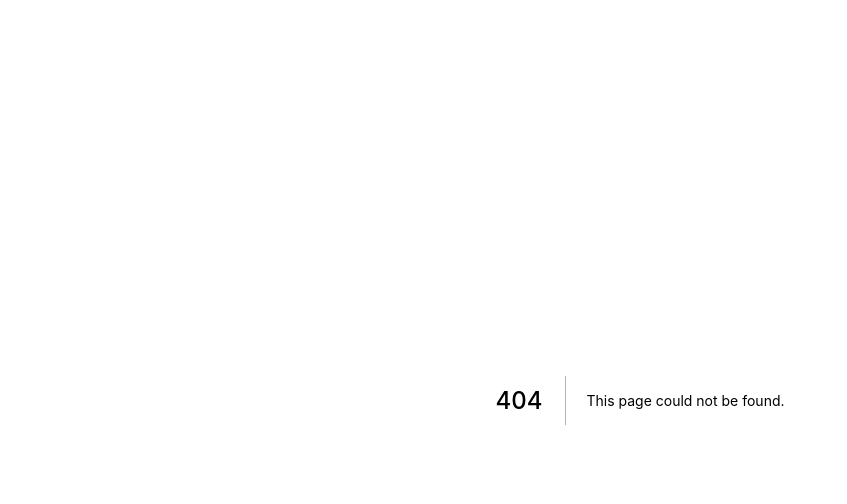
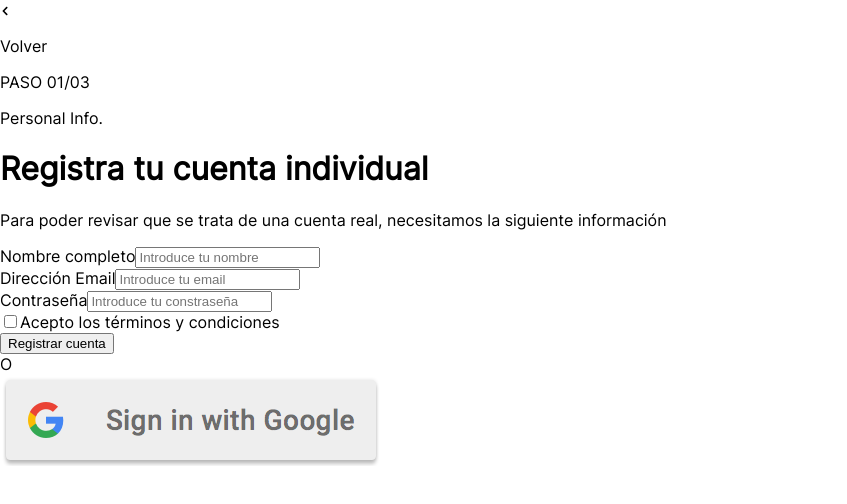
Before and after one commit to Silinde87/BDT-Hackaton-Nuwe-frontend, a Next.js app: page /personal-info in a window 1280 px wide. Before the commit this address had no page. Shown: the top 504 px of the page, without its empty margins (0-847 px from the left). Built offline with nearby package versions, Linux system fonts and the light colour scheme.

Commit message:
Create Personal info register page

```diff
--- /dev/null
+++ b/components/Button/Button.js
@@ -0,0 +1,7 @@
+import React from 'react'
+
+export default function Button({text, type}) {
+    return (
+        <button type={type}>{text}</button>
+    )
+}
--- /dev/null
+++ b/components/NavBar/NavBar.js
@@ -0,0 +1,25 @@
+import React from "react";
+import Image from "next/image";
+import Link from "next/link";
+
+export default function NavBar({ step, page, href }) {
+	return (
+		<nav>
+			<Link href={href}>
+				<a>
+					<Image
+						src="/icons/chevron-left-solid.svg"
+						alt="chevron-left-icon"
+						width={10}
+						height={10}
+					/>{" "}
+					<p>Volver</p>
+				</a>
+			</Link>
+			<div>
+				<p>PASO {step}/03</p>
+				<p>{page}</p>
+			</div>
+		</nav>
+	);
+}
--- /dev/null
+++ b/components/Title/Title.js
@@ -0,0 +1,10 @@
+import React from "react";
+
+export default function Title({title, label}) {
+	return (
+		<>
+		    <h1>{title}</h1>
+			<p>{label}</p>
+		</>
+	);
+}
--- /dev/null
+++ b/pages/personal-info.js
@@ -0,0 +1,118 @@
+import Image from "next/image";
+import React, { useState } from "react";
+import Button from "../components/Button/Button";
+import NavBar from "../components/NavBar/NavBar";
+import Title from "../components/Title/Title";
+
+const EMAIL_PATTERN =
+	/(?:[a-z0-9!#$%&'*+/=?^_`{|}~-]+(?:\.[a-z0-9!#$%&'*+/=?^_`{|}~-]+)*|"(?:[\x01-\x08\x0b\x0c\x0e-\x1f\x21\x23-\x5b\x5d-\x7f]|\\[\x01-\x09\x0b\x0c\x0e-\x7f])*")@(?:(?:[a-z0-9](?:[a-z0-9-]*[a-z0-9])?\.)+[a-z0-9](?:[a-z0-9-]*[a-z0-9])?|\[(?:(?:(2(5[0-5]|[0-4][0-9])|1[0-9][0-9]|[1-9]?[0-9]))\.){3}(?:(2(5[0-5]|[0-4][0-9])|1[0-9][0-9]|[1-9]?[0-9])|[a-z0-9-]*[a-z0-9]:(?:[\x01-\x08\x0b\x0c\x0e-\x1f\x21-\x5a\x53-\x7f]|\\[\x01-\x09\x0b\x0c\x0e-\x7f])+)\])/;
+
+//Fields validators
+const validators = {
+	name: (value) => {
+		let message;
+		if (!value) message = "El nombre es obligatorio";
+		return message;
+	},
+	email: (value) => {
+		let message;
+		if (!value) message = "El email es obligatorio";
+		else if (!EMAIL_PATTERN.test(value)) message = "Email no válido";
+		return message;
+	},
+	password: (value) => {
+		let message;
+		if (!value) message = "La contraseña es obligatoria";
+		return message;
+	},
+};
+
+export default function PersonalInfo() {
+	const [fields, setFields] = useState({ name: "", email: "", password: "" });
+	const [errors, setErrors] = useState({ name: null, email: null, password: null });
+
+	//Returns if there is an error on any input
+	const isValid = () => {
+		return !Object.keys(errors).some((key) => errors[key] !== undefined);
+	};
+
+	//Handles forms submit and check if all fields are valid.
+	const handleSubmit = (e) => {
+		e.preventDefault();
+		const { name, email } = fields;
+		if (isValid()) {
+			console.log(name, email);
+		}
+	};
+
+	//Handles input changes setting fields and errors states
+	const handleChange = (e) => {
+		const { name, value } = e.target;
+		setFields({
+			...fields,
+			[name]: value,
+		});
+		setErrors({
+			...errors,
+			[name]: validators[name](value),
+		});
+	};
+
+	return (
+		<main>
+			<NavBar step={"01"} page={"Personal Info."} href={"/"}/>
+			<Title
+				title={"Registra tu cuenta individual"}
+				label={`Para poder revisar que se trata de una cuenta real,
+                    necesitamos la siguiente información`}
+			/>
+			<form onSubmit={handleSubmit}>
+				<div>
+					<label htmlFor="name">Nombre completo</label>
+					<input
+						type="text"
+						placeholder="Introduce tu nombre"
+						onChange={handleChange}
+						name="name"
+						autoComplete="off"
+					></input>
+				</div>
+				<div>
+					<label htmlFor="email">Dirección Email</label>
+					<input
+						type="email"
+						placeholder="Introduce tu email"
+						onChange={handleChange}
+						name="email"
+						autoComplete="off"
+					></input>
+				</div>
+				<div>
+					<label htmlFor="password">Contraseña</label>
+					<input
+						type="password"
+						placeholder="Introduce tu constraseña"
+						onChange={handleChange}
+						name="password"
+						autoComplete="off"
+					></input>
+				</div>
+				<div>
+					<input type="checkbox" id="check-conditions" />
+					<label htmlFor="check-conditions">Acepto los términos y condiciones</label>
+				</div>
+				<Button type={"submit"} text={"Registrar cuenta"} />
+			</form>
+			<div className="form-separator">
+				<span>O</span>
+			</div>
+			<Image
+				id="social-login-img"
+				src="/images/google-social-login.png"
+				alt="Google-social-login"
+				height={92}
+				width={382}
+			/>
+		</main>
+	);
+}
--- a/styles/globals.css
+++ b/styles/globals.css
@@ -3,6 +3,10 @@ body {
   padding: 0;
   margin: 0;
   font-family: inter-regular;
+  height: 100vh;
+}
+#__next{
+  height: 100vh;
 }
 
 a {
```
Also changed, not shown: components/HomeCard/HomeCard.js (added, +19 -0 lines), pages/index.js (+26 -6 lines), public/icons/chevron-left-solid.svg (added), public/images/google-social-login.png (added).
